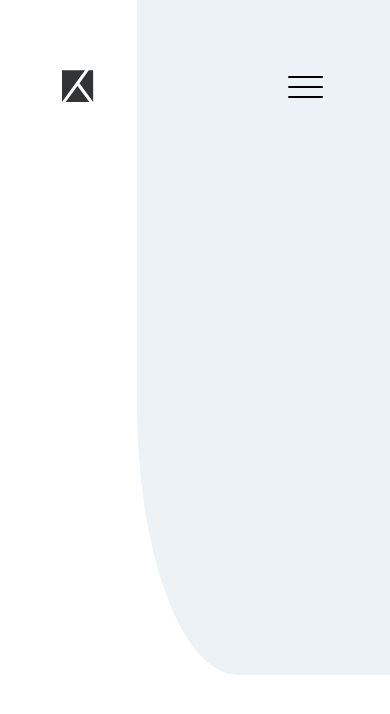
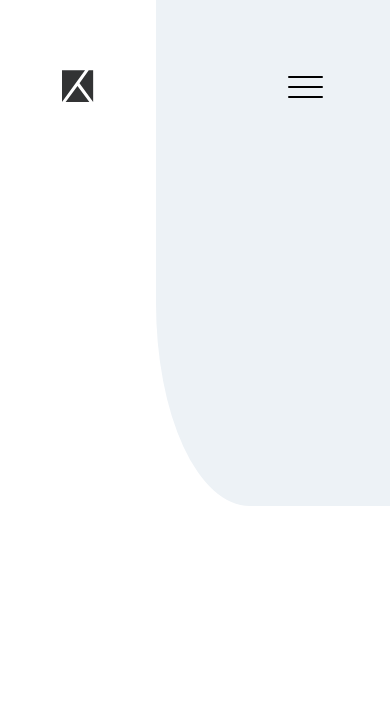
Before and after one commit to tonyykosseifyy/modern-ui-ux, a React (Create React App) app: page / in a window 390 px wide. Shown: the top 714 px of the page. Built offline with nearby package versions, Linux system fonts and the light colour scheme.

Commit message:
2 files modified

```diff
--- a/src/components/Navbar/Hamburger.css
+++ b/src/components/Navbar/Hamburger.css
@@ -74,7 +74,7 @@
         transition: top 0.1s 0.16s cubic-bezier(0.33333, 0, 0.66667, 0.33333), transform 0.13s 0.25s cubic-bezier(0.215, 0.61, 0.355, 1); }
 
 
-@media screen and (max-width: 650px) {
+@media screen and (max-width: 690px) {
   .hamburger {
     display: inline-block ;
   }
--- a/src/components/Navbar/Navbar.css
+++ b/src/components/Navbar/Navbar.css
@@ -104,13 +104,22 @@ a.login-link {
   top: 0;
   right: 0 ;
   width: 50vw ;
-  height: 80vh ;
+  height: 60vh ;
   background-color: #EDF2F6 ;
   border-bottom-left-radius: 40% ;
 }
 
-
-@media screen and (max-width: 650px) {
+@media screen and (max-width: 1070px) {
+  .navbar-overlay {
+    width: 65vw;
+  }
+}
+@media screen and (max-width: 820px ) {
+  .navbar-overlay {
+    width: 75vw;
+  }
+}
+@media screen and (max-width: 690px) {
   .navbar-links {
     display: none;
   }
@@ -118,6 +127,6 @@ a.login-link {
     display: flex;
   }
   .navbar-overlay {
-    width: 65vw ;
+    width: 60vw ;
   }
 }
```
